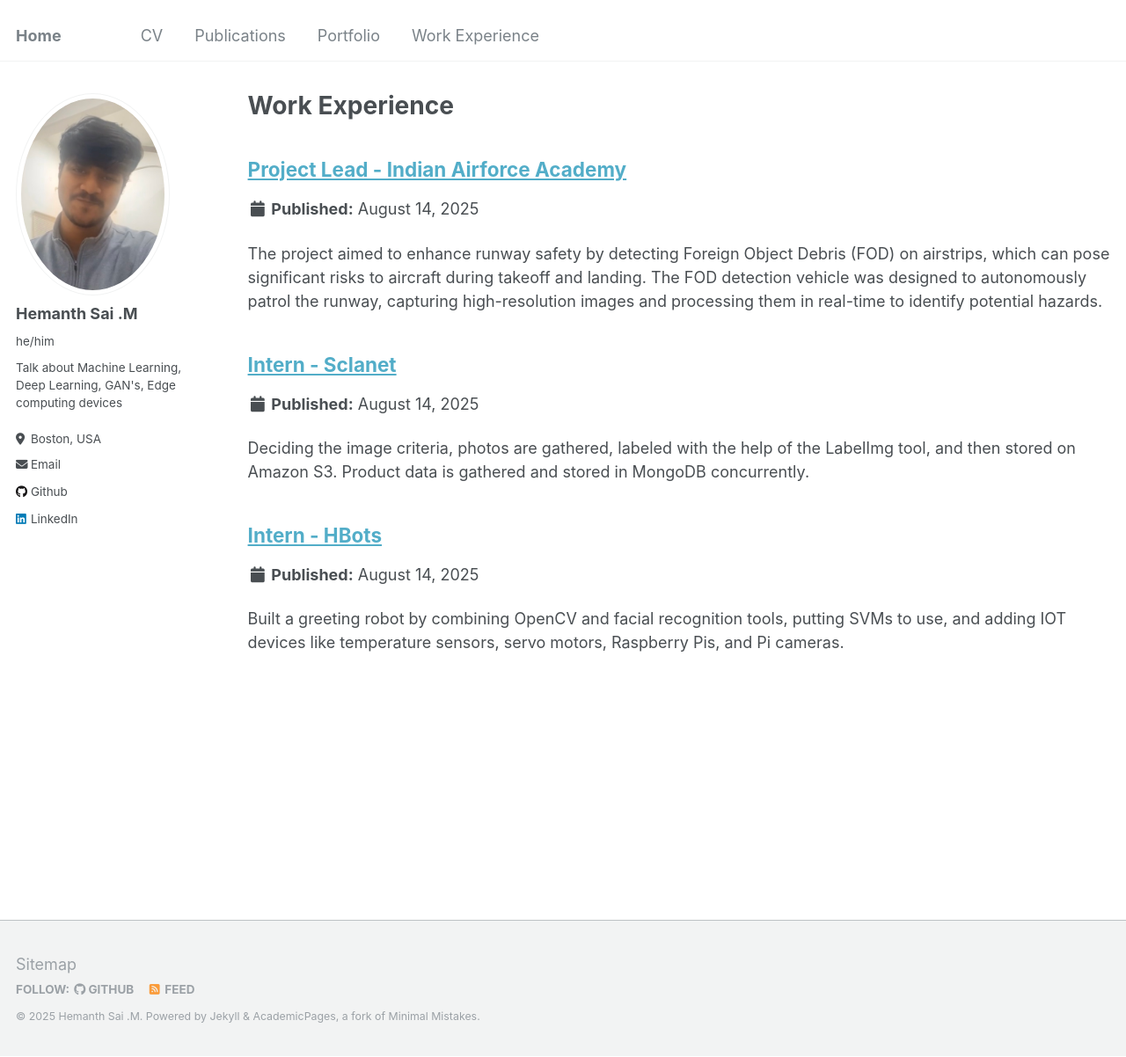
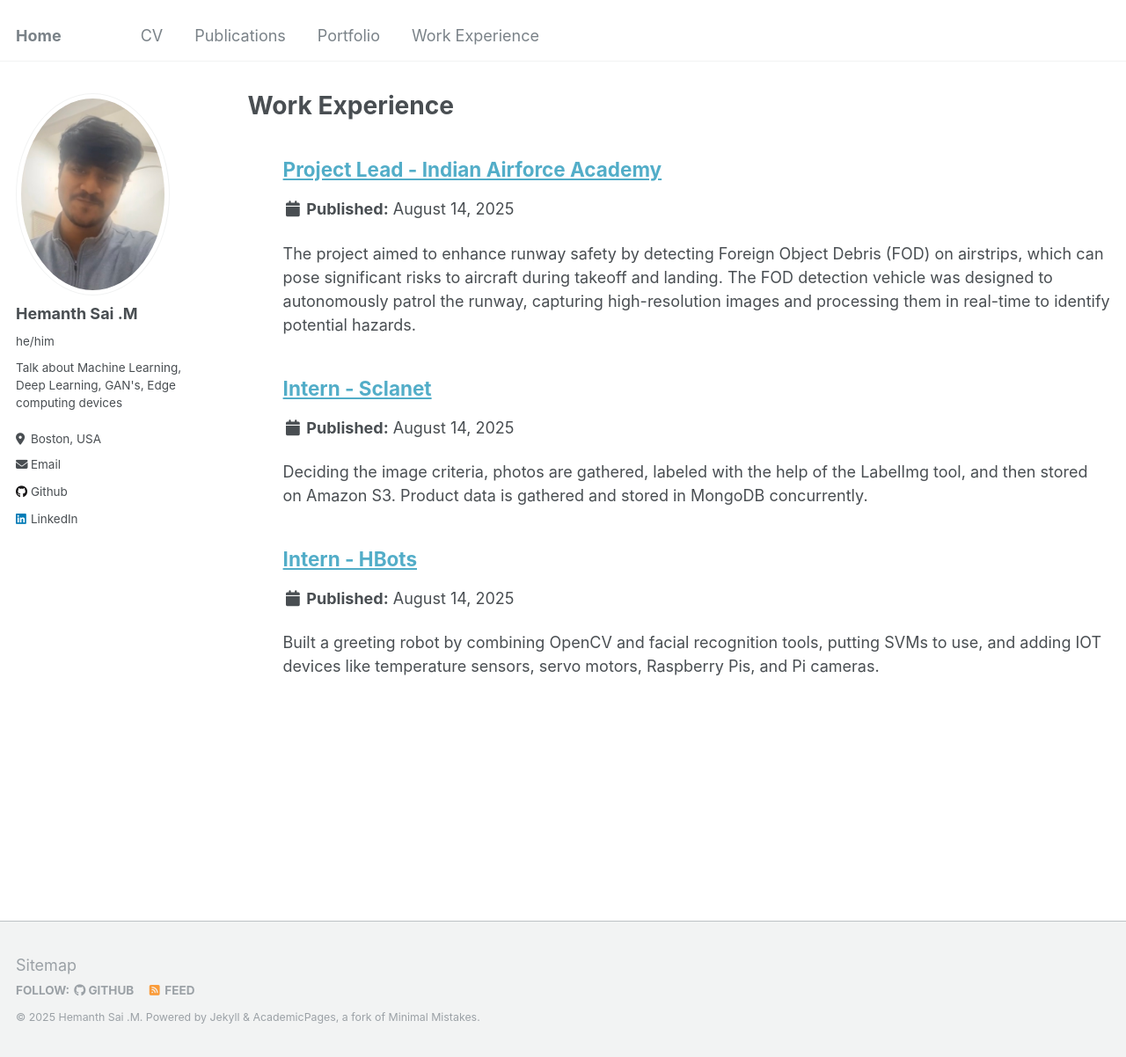
Before and after one commit to hemanth1403/hemanth1403.github.io, a Jekyll site: the page built from _pages/workExperience.md, in a window 1280 px wide and 1202 px high. Shown: the whole window at 88% size. Built offline with Jekyll 4.4.1, drawn with Linux system fonts in a browser that asks for light colours.

Commit message:
Updated on Aug 14th

```diff
--- a/_pages/workExperience.md
+++ b/_pages/workExperience.md
@@ -5,26 +5,6 @@
 author_profile: true
 ---
 
-<!-- {% include base_path %}
-
-{% for post in site.workExperience reversed %}
-{% include archive-single.html %}
-{% endfor %} -->
-
-<!-- ---
-layout: archive
-title: "Work Experience"
-permalink: /workExperience/
-author_profile: true
---- -->
-
-{% if site.author.googlescholar %}
-
-  <div class="wordwrap">You can also find my articles on <a href="{{site.author.googlescholar}}">my Google Scholar profile</a>.</div>
-{% endif %}
-
-{% include base_path %}
-
-{% for post in site.workExperience reversed %}
-{% include archive-single.html %}
-{% endfor %}
+<ul>{% for post in site.workExperience reversed %}
+  {% include archive-single.html %}
+{% endfor %}</ul>
```
